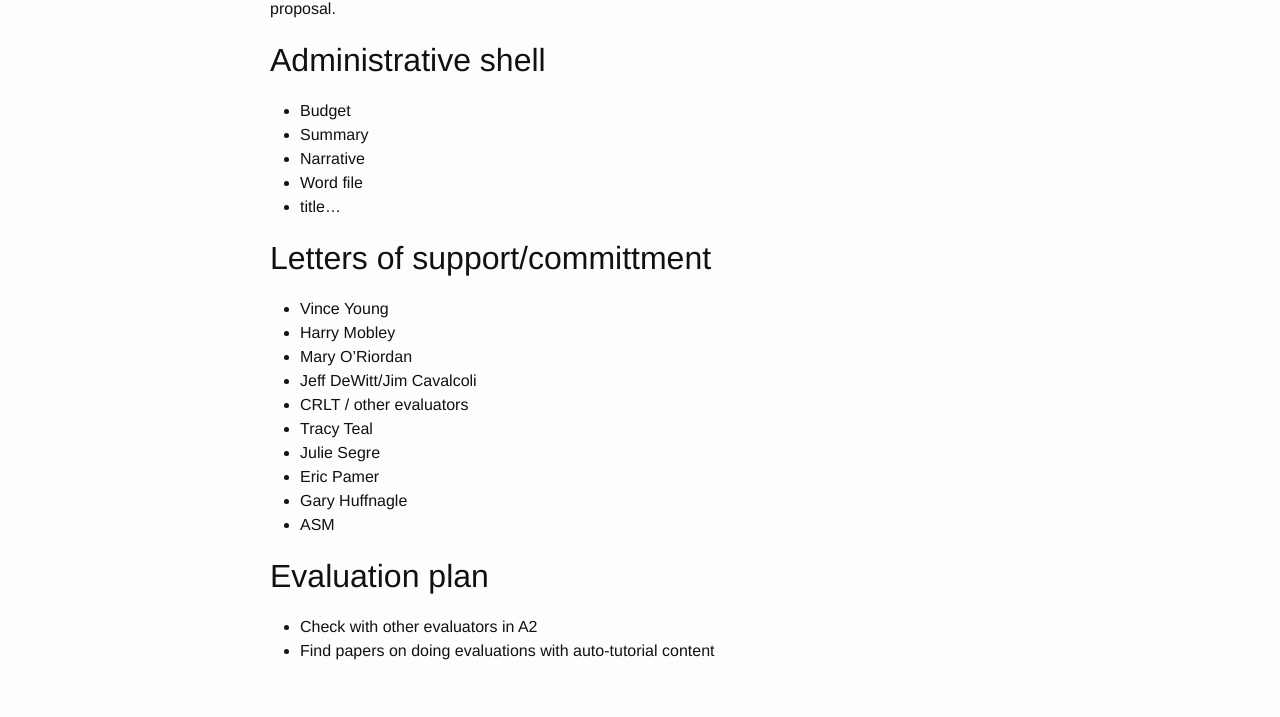
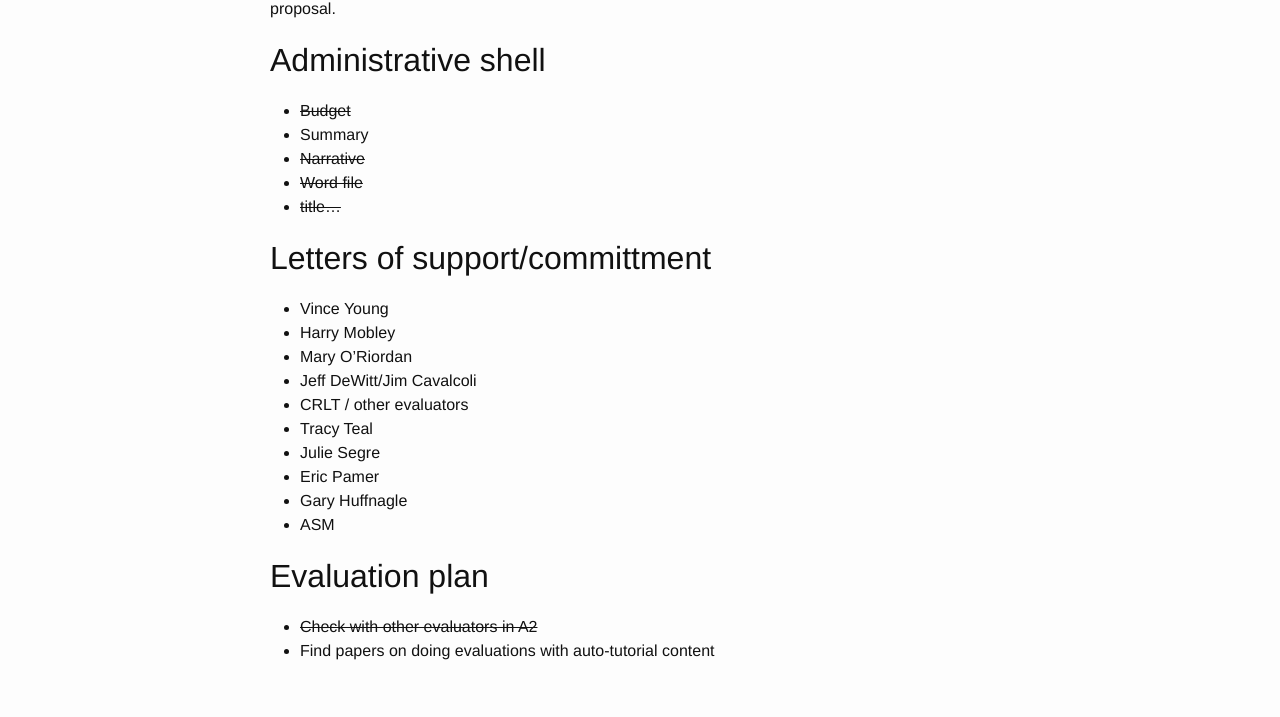
Before and after one commit to pschloss/pschloss.github.io, a Jekyll site: the page built from _posts/2014-11-07-punch-list-r25.md, in a window 1280 px wide. Shown: the part 227-944 px from the top of the page. Built offline with Jekyll 4.4.1, drawn with Linux system fonts in a browser that asks for light colours; comment, search, counter and statistics services are not loaded.

Commit message:
Strikethrough items I've accomplished today

```diff
--- a/_posts/2014-11-07-punch-list-r25.md
+++ b/_posts/2014-11-07-punch-list-r25.md
@@ -9,11 +9,11 @@
 relate to actual writing of the proposal.
 
 ## Administrative shell
-  * Budget
+  * ~~Budget~~
   * Summary
-  * Narrative
-  * Word file
-  * title...
+  * ~~Narrative~~
+  * ~~Word file~~
+  * ~~title...~~
 
 
 ## Letters of support/committment
@@ -30,5 +30,5 @@
 
 
 ## Evaluation plan
-  * Check with other evaluators in A2
+  * ~~Check with other evaluators in A2~~
   * Find papers on doing evaluations with auto-tutorial content
```
